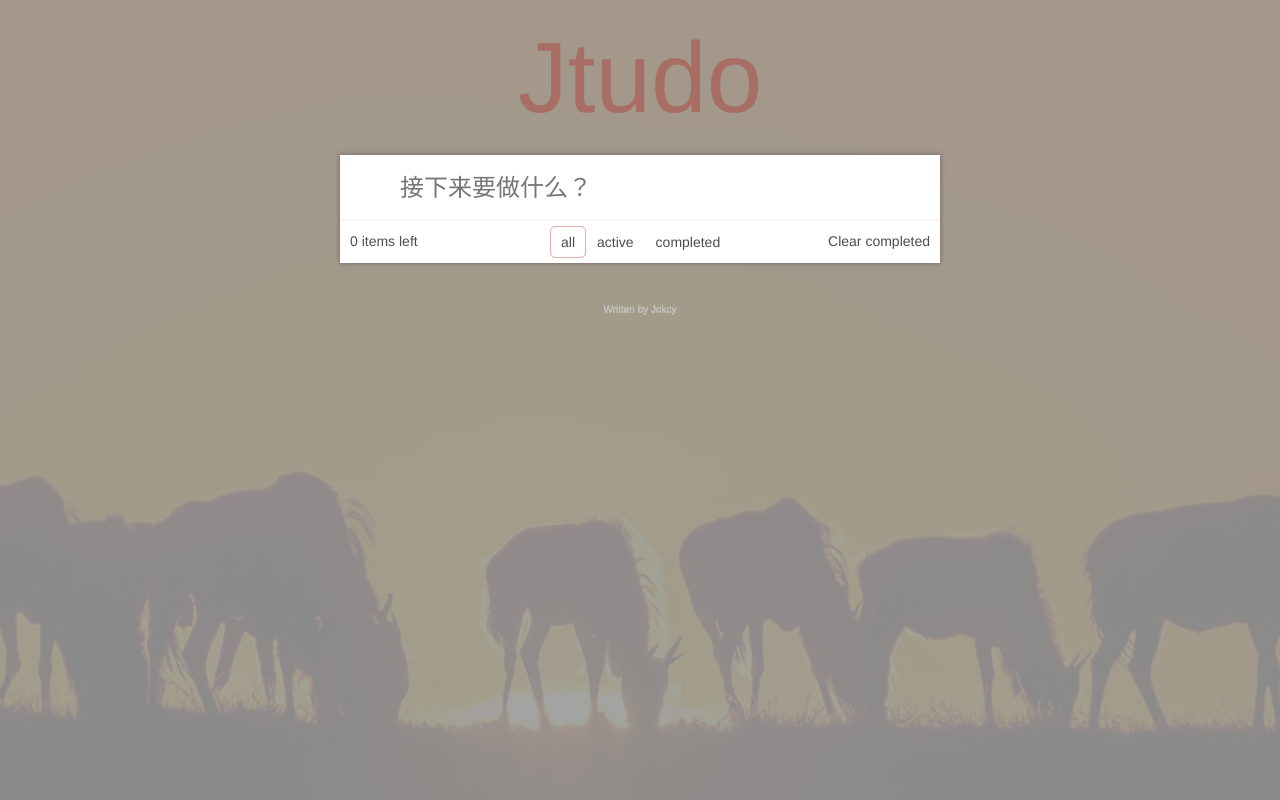
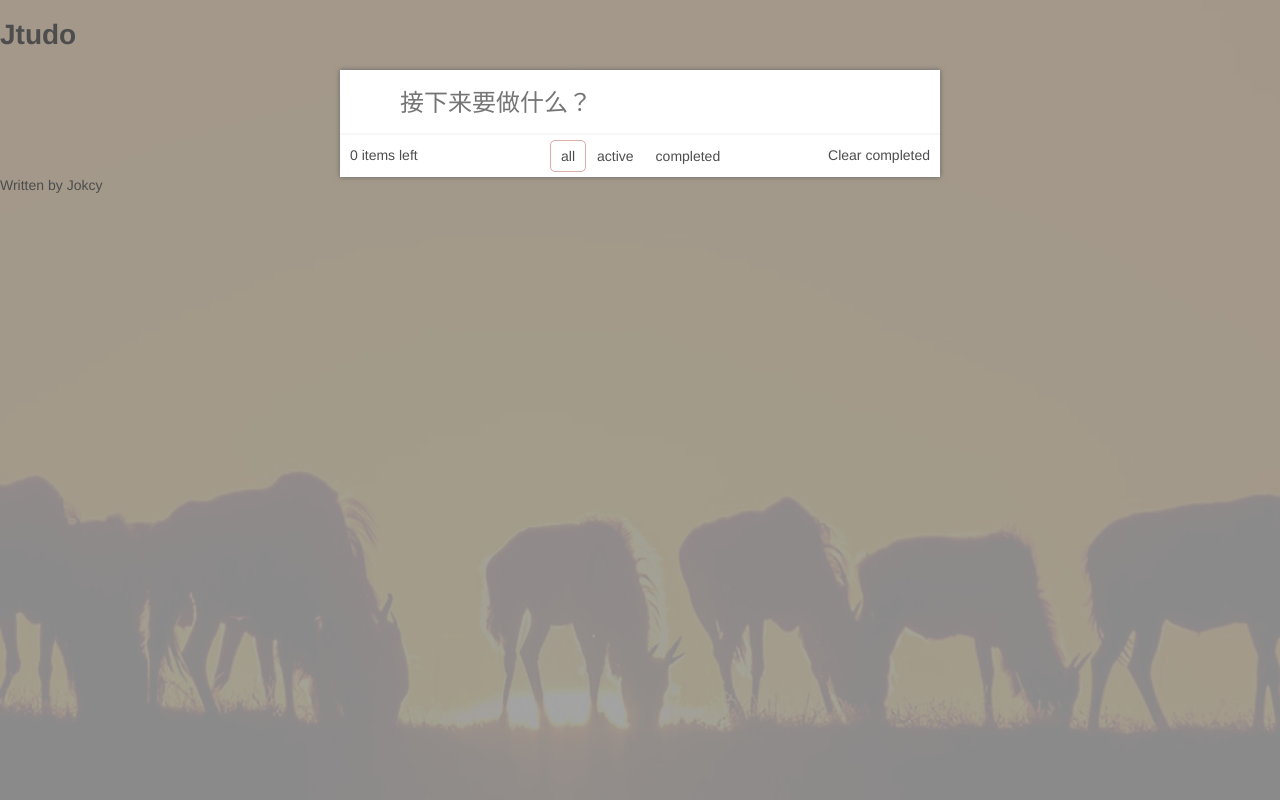
Before and after one commit to wangtingzhao/vue_todu, a Vue app: page / in a window 1280 px wide. Built offline with nearby package versions, Linux system fonts and the light colour scheme; the HTML template or start-up script is replaced by a standard one.

Commit message:
css-loader配置

```diff
--- a/client/layout/footer.jsx
+++ b/client/layout/footer.jsx
@@ -1,4 +1,4 @@
-import '../assets/styles/footer.styl'
+import ClassName from '../assets/styles/footer.styl'
 export default {
   data () {
     return {
@@ -7,7 +7,7 @@ export default {
   },
   render () {
     return (
-      <div id="footer">
+      <div id={ClassName.footer}>
         <span>Written by {this.author}</span>
       </div>
     )
--- a/client/layout/header.vue
+++ b/client/layout/header.vue
@@ -1,10 +1,10 @@
 <template>
-  <header class="main-header">
+  <header :class="$style.mainHeader">
     <h1>Jtudo</h1>
   </header>
 </template>
 
-<style lang='stylus' scoped >
+<style lang='stylus' module >
 .main-header{
   text-align center
   h1{
--- a/package.json
+++ b/package.json
@@ -5,7 +5,9 @@
   "main": "index.js",
   "scripts": {
     "test": "echo \"Error: no test specified\" && exit 1",
-    "build": "cross-env NODE_ENV=production webpack --config build/webpack.config.client.js",
+    "build:client": "cross-env NODE_ENV=production webpack --config build/webpack.config.client.js",
+    "build": "npm run clean && npm run build:client",
+    "clean": "rimraf dist",
     "dev": "cross-env NODE_ENV=development webpack-dev-server --config build/webpack.config.client.js"
   },
   "author": "n",
@@ -24,11 +26,13 @@
     "file-loader": "^1.1.11",
     "html-webpack-plugin": "^3.2.0",
     "postcss-loader": "^2.0.9",
+    "rimraf": "^2.6.2",
     "style-loader": "^0.20.3",
     "stylus": "^0.54.4",
     "stylus-loader": "^3.0.1",
     "url-loader": "^1.0.1",
     "vue-loader": "^14.2.2",
+    "vue-style-loader": "^4.1.0",
     "vue-template-compiler": "^2.5.16",
     "webpack": "^3.11.0",
     "webpack-cli": "^2.0.14",
```
Also changed, not shown: 3 other files (tests, documents, lock files or other folders).
